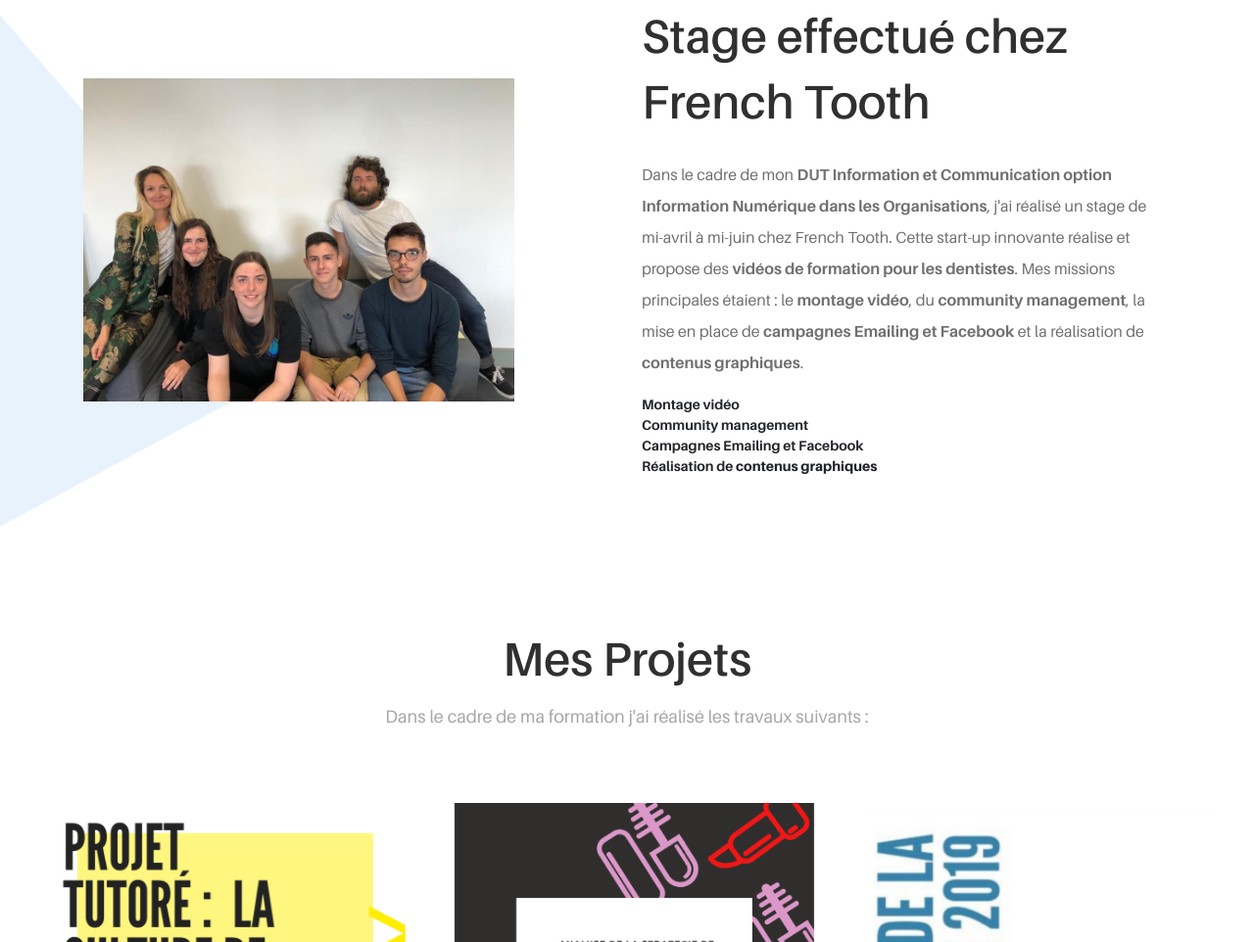
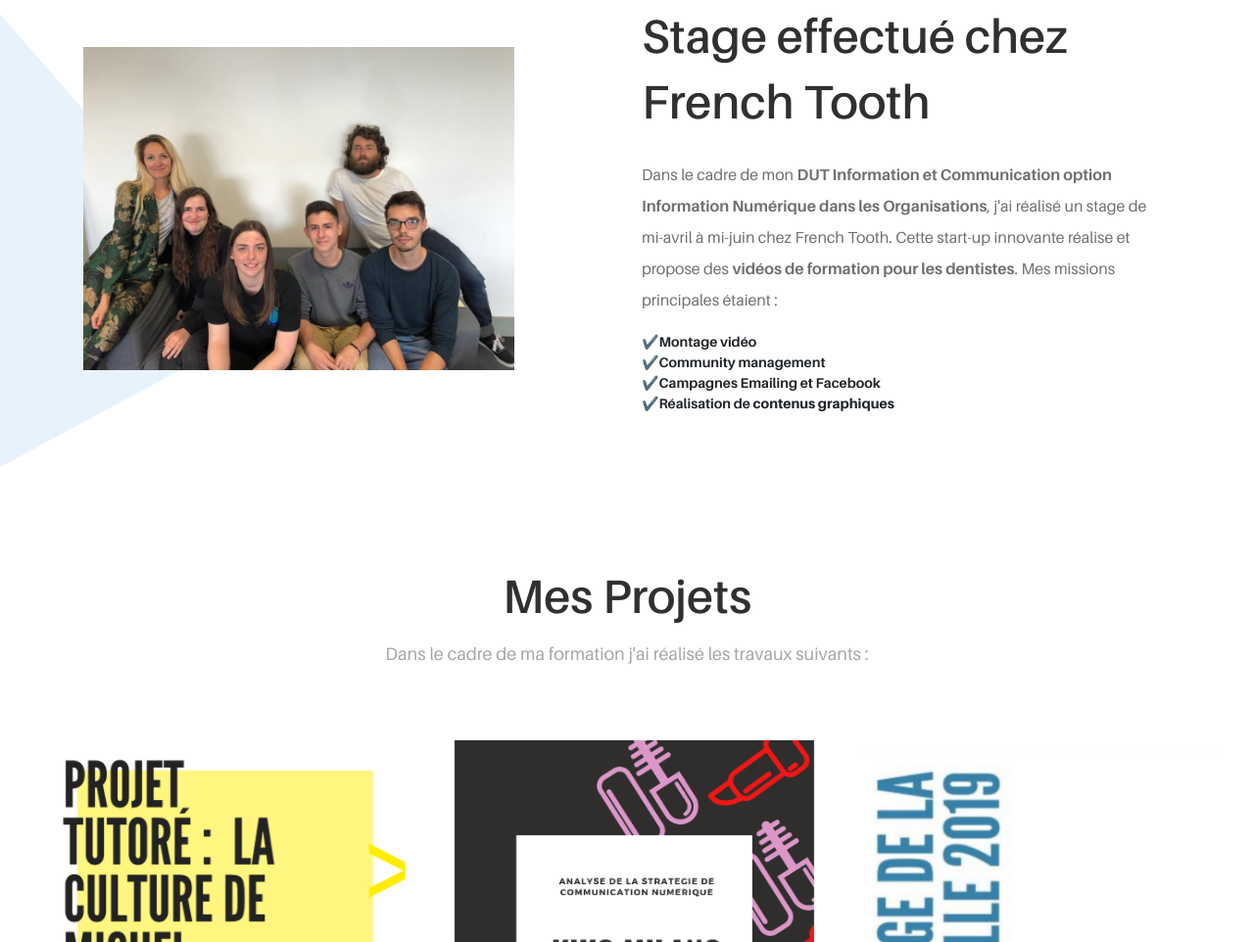
Before and after one commit to scarlettom/cv, a website: page index.html in a window 1280 px wide. Shown: the part 897-1859 px from the top of the page at 98% size. Drawn offline with Linux system fonts and the light colour scheme.

Commit message:
Update index.html

```diff
--- a/index.html
+++ b/index.html
@@ -207,13 +207,14 @@
                 <div class="col-12 col-md-6">
                     <div class="about-us-content mb-80">
                         <h2>Stage effectué chez French Tooth</h2>
-                        <p>Dans le cadre de mon <strong>DUT Information et Communication option Information Numérique dans les Organisations</strong>, j'ai réalisé un stage de mi-avril à mi-juin chez French Tooth. Cette start-up innovante réalise et propose des <strong>vidéos de formation pour les dentistes</strong>. Mes missions principales étaient : le <strong>montage vidéo</strong>, du <strong>community management</strong>, la mise en place de <strong>campagnes Emailing et Facebook</strong> et la réalisation de <strong>contenus graphiques</strong>.</p>
+                        <p>Dans le cadre de mon <strong>DUT Information et Communication option Information Numérique dans les Organisations</strong>, j'ai réalisé un stage de mi-avril à mi-juin chez French Tooth. Cette start-up innovante réalise et propose des <strong>vidéos de formation pour les dentistes</strong>. Mes missions principales étaient :
                  <ul>
-                     <li><strong>Montage vidéo</strong></li>
-                     <li><strong>Community management</strong></li>
-                     <li><strong>Campagnes Emailing et Facebook</strong></li>
-                     <li><strong>Réalisation de <strong>contenus graphiques</strong></li>
+                     <li>✔️<strong>Montage vidéo</strong></li>
+                     <li>✔️<strong>Community management</strong></li>
+                     <li>✔️<strong>Campagnes Emailing et Facebook</strong></li>
+                     <li>✔️<strong>Réalisation de <strong>contenus graphiques</strong></li>
                  </ul>
+                        </p>
                     </div>
                 </div>
             </div>
```
